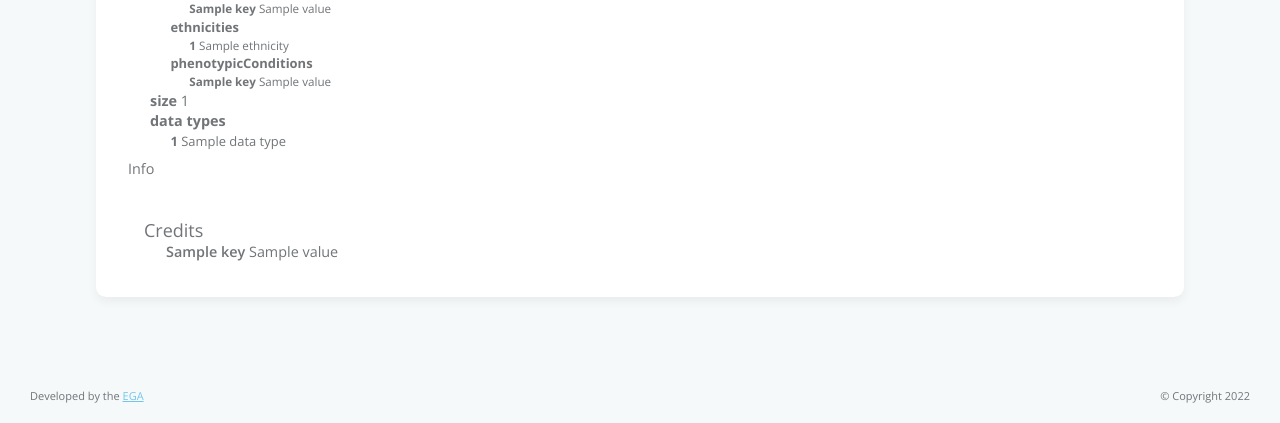
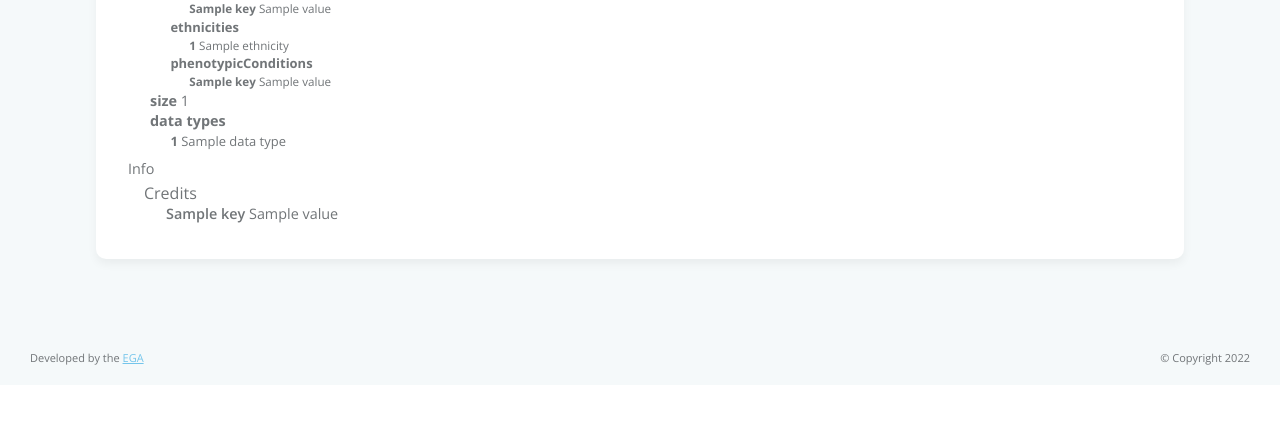
Before and after one commit to BioData-PT/beacon-2.x-training-ui, a Django app: template app/beacon/templates/beacon/cohorts_results.html in a window 1280 px wide. Shown: the part 845-1268 px from the top of the page. After the commit the page ends 1210 px from the top, so only its background shows below. Run offline with Django 4.2, Linux system fonts and the light colour scheme; the template is opened without the code that fills it: most values are stand-ins (such as "Sample title", 1, 10 or a date in 2020); parts of the project's set-up code (start-up, migrations or seed data) failed here and were passed over; some libraries are stand-ins or nearby versions.

Commit message:
template change

```diff
--- a/app/beacon/templates/beacon/cohorts_results.html
+++ b/app/beacon/templates/beacon/cohorts_results.html
@@ -527,7 +527,7 @@
                     <h2>Info</h2>
                     <ul>
                         {% if cohort.info.credits %}
-                        <h3>Credits</h3>
+                        <span class="strong">Credits</span>
                         <ul>
                             {% for key, value in cohort.info.credits.items %}
                             <li>
```
